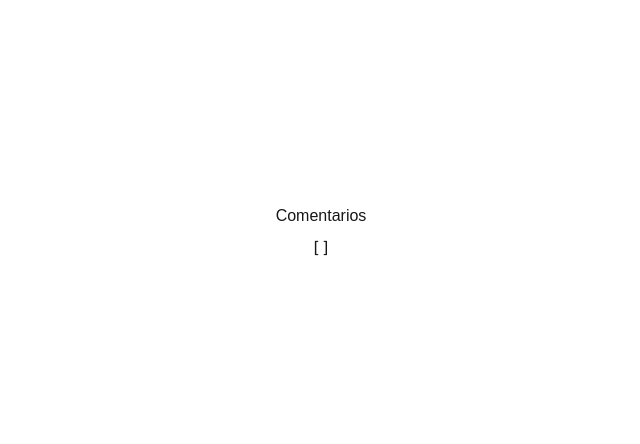
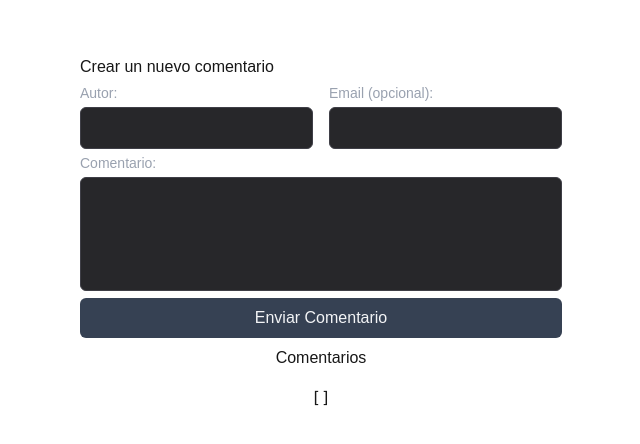
Before and after one commit to MetalPrime/simple-comment-visualization, a Next.js app: page / in a window 1280 px wide. Shown: the part 168-612 px from the top of the page, without its empty margins (319-959 px from the left). Built offline with nearby package versions, Linux system fonts and the light colour scheme; no server answers; the database is empty.

Commit message:
View form implementation

```diff
--- a/app/page.tsx
+++ b/app/page.tsx
@@ -1,3 +1,4 @@
+import CustomForm from "@/components/CustomForm";
 import { createClient } from "@/database/client";
 
 export default async function Home() {
@@ -9,8 +10,9 @@ export default async function Home() {
 
   return (
     <div className="flex min-h-screen flex-col items-center justify-center py-2">
+      <CustomForm />
       Comentarios
-      <pre className="mt-2">
+      <pre className="mt-4">
         {JSON.stringify(comments, null, 2)}
       </pre>
     </div>
--- /dev/null
+++ b/components/CustomForm.tsx
@@ -0,0 +1,31 @@
+export default function CustomForm() {
+  return (
+    <form className="mb-2">
+        <h2 className="mb-1">Crear un nuevo comentario</h2>
+        <div className="flex w-full flex-row gap-4 mb-1">
+            <div>
+                <label htmlFor="author" className="block text-sm text-gray-400 mb-1">Autor:</label>
+                <input type="text" id="author" name="author" className="w-full rounded-md bg-zinc-800 border border-zinc-700 text-gray-200
+               px-3 py-2 focus:outline-none focus:ring-2 focus:ring-gray-600" />
+            </div>
+            <div>
+                <label htmlFor="email" className="block text-sm text-gray-400 mb-1">Email (opcional):</label>
+                <input type="email" id="email" name="email" className="w-full rounded-md bg-zinc-800 border border-zinc-700 text-gray-200
+               px-3 py-2 focus:outline-none focus:ring-2 focus:ring-gray-600" />
+            </div>
+        </div>
+        <div>
+            <label htmlFor="email" className="block text-sm text-gray-400 mb-1">Comentario:</label>
+            <textarea
+                id="comment"
+                name="comment"
+                rows={4}
+                className="w-full rounded-md bg-zinc-800 border border-zinc-700 text-gray-200
+               px-3 py-2 focus:outline-none focus:ring-2 focus:ring-gray-600 resize-none"
+            />
+        </div>
+        <button type="submit" className="w-full bg-gray-700 hover:bg-gray-600 text-gray-100
+             font-medium py-2 rounded-md transition">Enviar Comentario</button>
+    </form>
+  )
+}
```
